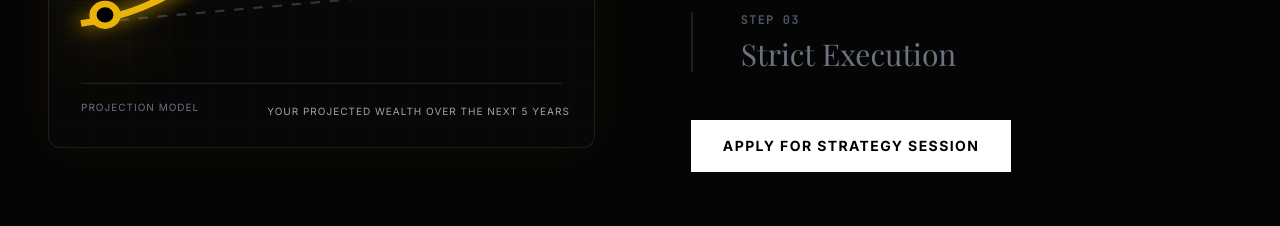
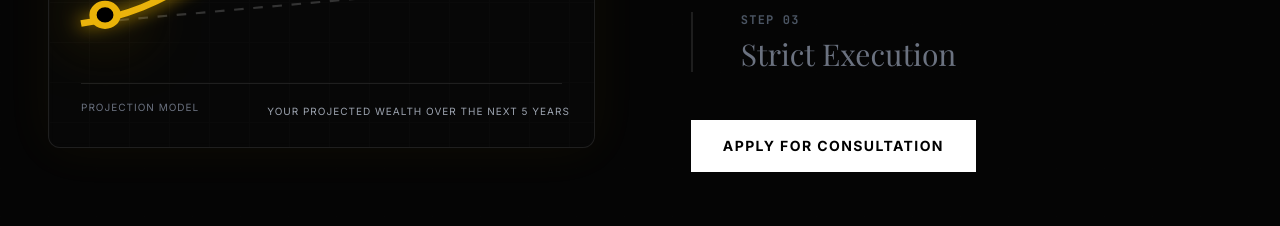
Before and after one commit to usama-1998/zaid-haroon, a Next.js app: page / in a window 1280 px wide. Shown: the part 3020-3246 px from the top of the page. Built offline with nearby package versions, Linux system fonts and the light colour scheme; a web font is replaced by a local one.

Commit message:
refactor: standardize all CTAs to 'Apply for Consultation'

```diff
--- a/app/components/sections/CTA.tsx
+++ b/app/components/sections/CTA.tsx
@@ -63,7 +63,7 @@ export const CTA = ({ onOpenContact }: CTAProps) => {
 
                     <div className="flex flex-col md:flex-row items-center justify-center gap-6">
                         <PremiumButton onClick={onOpenContact} className="px-12 py-6 text-base w-full md:w-auto">
-                            Apply for Strategy Session <ArrowRight className="w-5 h-5" />
+                            Apply for Consultation <ArrowRight className="w-5 h-5" />
                         </PremiumButton>
                         <span className="text-xs text-gray-500 font-mono uppercase tracking-widest">or WhatsApp Direct</span>
                     </div>
--- a/app/components/sections/Methodology.tsx
+++ b/app/components/sections/Methodology.tsx
@@ -191,7 +191,7 @@ export const Methodology = ({ onOpenContact }: MethodologyProps) => {
                         transition={{ delay: 0.5 }}
                         className="mt-8"
                     >
-                        <PremiumButton onClick={onOpenContact}>Apply for Strategy Session</PremiumButton>
+                        <PremiumButton onClick={onOpenContact}>Apply for Consultation</PremiumButton>
                     </motion.div>
                 </div>
             </div >
```
